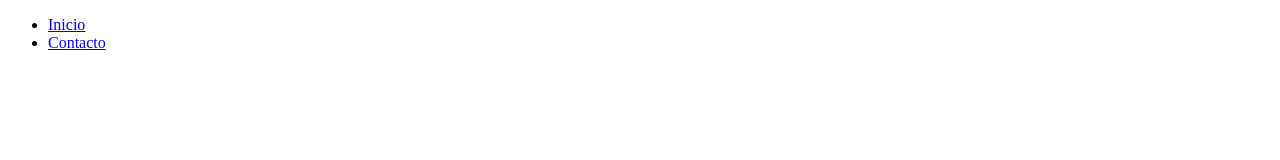
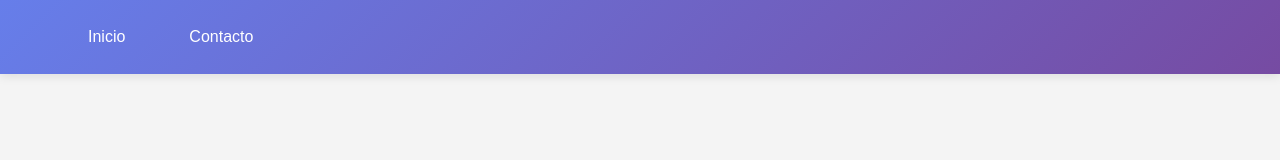
Before and after one commit to Mispox/JS---Curso---Pag-Contacto, a plain HTML site: page index.html in a window 1280 px wide. Drawn offline with Linux system fonts and the light colour scheme.

Commit message:
Update index.html

```diff
--- a/index.html
+++ b/index.html
@@ -3,7 +3,7 @@
 <head>
     <meta charset="UTF-8">
     <meta name="viewport" content="width=device-width, initial-scale=1.0">
-     <link rel="stylesheet" href="">
+     <link rel="stylesheet" href="css/style.css">
     <title>Document</title>
 </head>
 <body>
```
